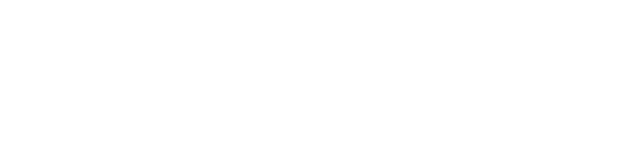
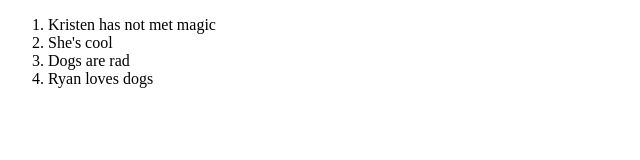
Before and after one commit to staciecampbell/firstproject, a plain HTML site: page index.html in a window 1280 px wide. Shown: the whole page, without its empty margins (0-640 px from the left). Drawn offline with Linux system fonts and the light colour scheme.

Commit message:
added reasons why magic should be here

```diff
--- a/index.html
+++ b/index.html
@@ -2,9 +2,16 @@
 <html lang="en">
 <head>
 	<meta charset="UTF-8">
-	<title>Document</title>
+	<title>Reasons why Magic should be here today</title>
 </head>
 <body>
 
+	<ol>
+		<li>Kristen has not met magic</li>
+		<li>She's cool</li>
+		<li>Dogs are rad</li>
+		<li>Ryan loves dogs</li>
+	</ol>
+
 </body>
 </html>
--- a/styles/main.css
+++ b/styles/main.css
@@ -4,3 +4,7 @@ input[type=reset],input[type=submit]{-webkit-appearance:button;cursor:pointer;}b
 .clearfix:after {visibility: hidden; display: block; font-size: 0; content: " "; clear: both; height: 0; }
 
 * { -moz-box-sizing: border-box; -webkit-box-sizing: border-box; box-sizing: border-box; }
+
+body {
+	background: pink;
+}
```
